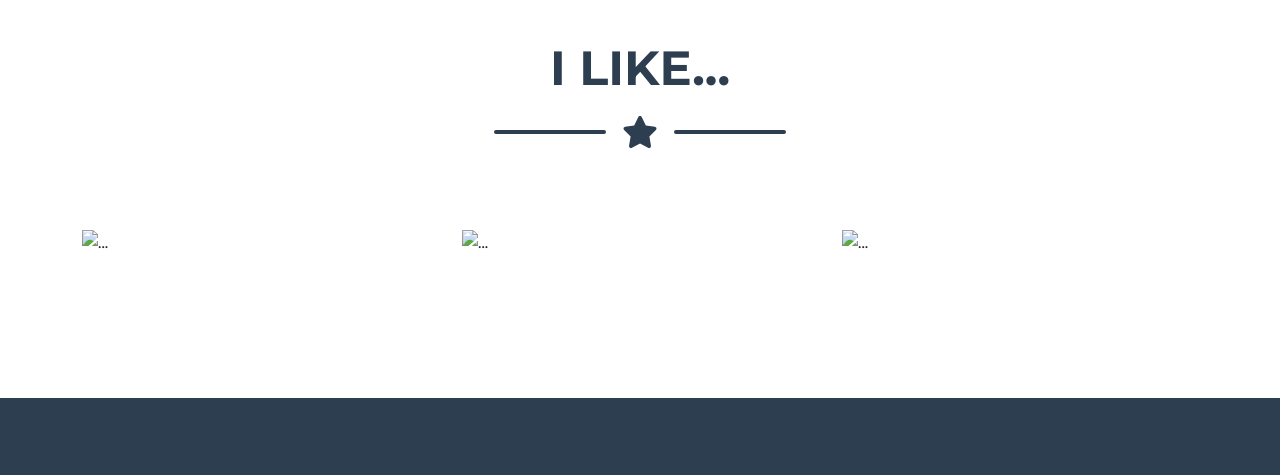
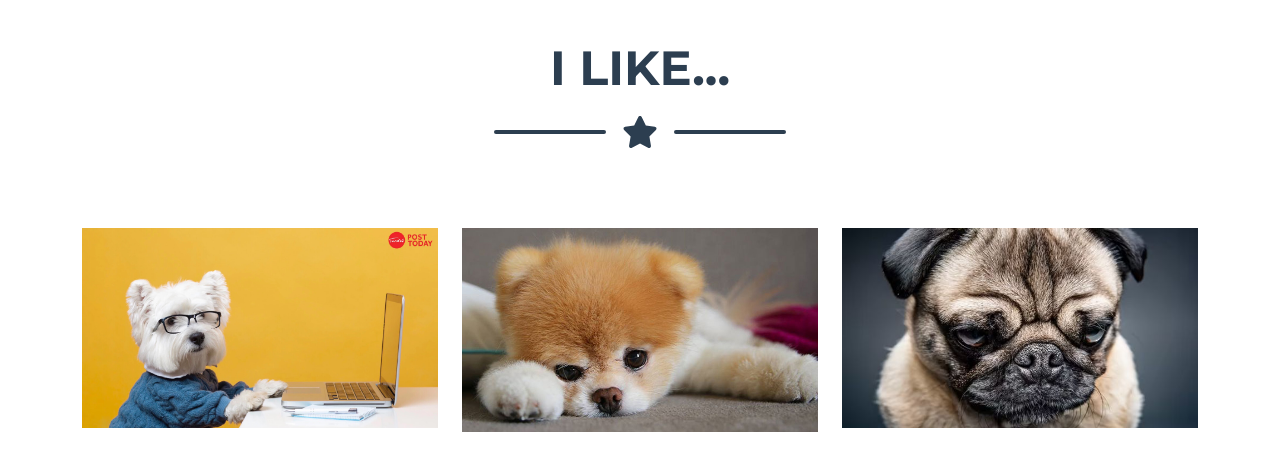
Before and after one commit to sirinya22/Myproject2.2, a plain HTML site: page index.html in a window 1280 px wide. Shown: the part 1092-1567 px from the top of the page. Drawn offline with nearby package versions, Linux system fonts and the light colour scheme; a script that the page names is missing; files whose address does not match are found by name.

Commit message:
Update index.html

```diff
--- a/index.html
+++ b/index.html
@@ -79,7 +79,7 @@
                             <div class="portfolio-item-caption d-flex align-items-center justify-content-center h-100 w-100">
                                 <div class="portfolio-item-caption-content text-center text-white"><i class="fas fa-plus fa-3x"></i></div>
                             </div>
-                            <img class="img-fluid" src="assets/img/portfolio/13.jpg" alt="..." />
+                            <img class="img-fluid" src="13.jpg" alt="..." />
                         </div>
                     </div>
                     <!-- Portfolio Item 2-->
@@ -88,7 +88,7 @@
                             <div class="portfolio-item-caption d-flex align-items-center justify-content-center h-100 w-100">
                                 <div class="portfolio-item-caption-content text-center text-white"><i class="fas fa-plus fa-3x"></i></div>
                             </div>
-                            <img class="img-fluid" src="assets/img/portfolio/12.jpg" alt="..." />
+                            <img class="img-fluid" src="12.jpg" alt="..." />
                         </div>
                     </div>
                     <!-- Portfolio Item 3-->
@@ -97,7 +97,7 @@
                             <div class="portfolio-item-caption d-flex align-items-center justify-content-center h-100 w-100">
                                 <div class="portfolio-item-caption-content text-center text-white"><i class="fas fa-plus fa-3x"></i></div>
                             </div>
-                            <img class="img-fluid" src="assets/img/portfolio/15.png" alt="..." />
+                            <img class="img-fluid" src="15.png" alt="..." />
                         </div>
                     </div>
 
```
